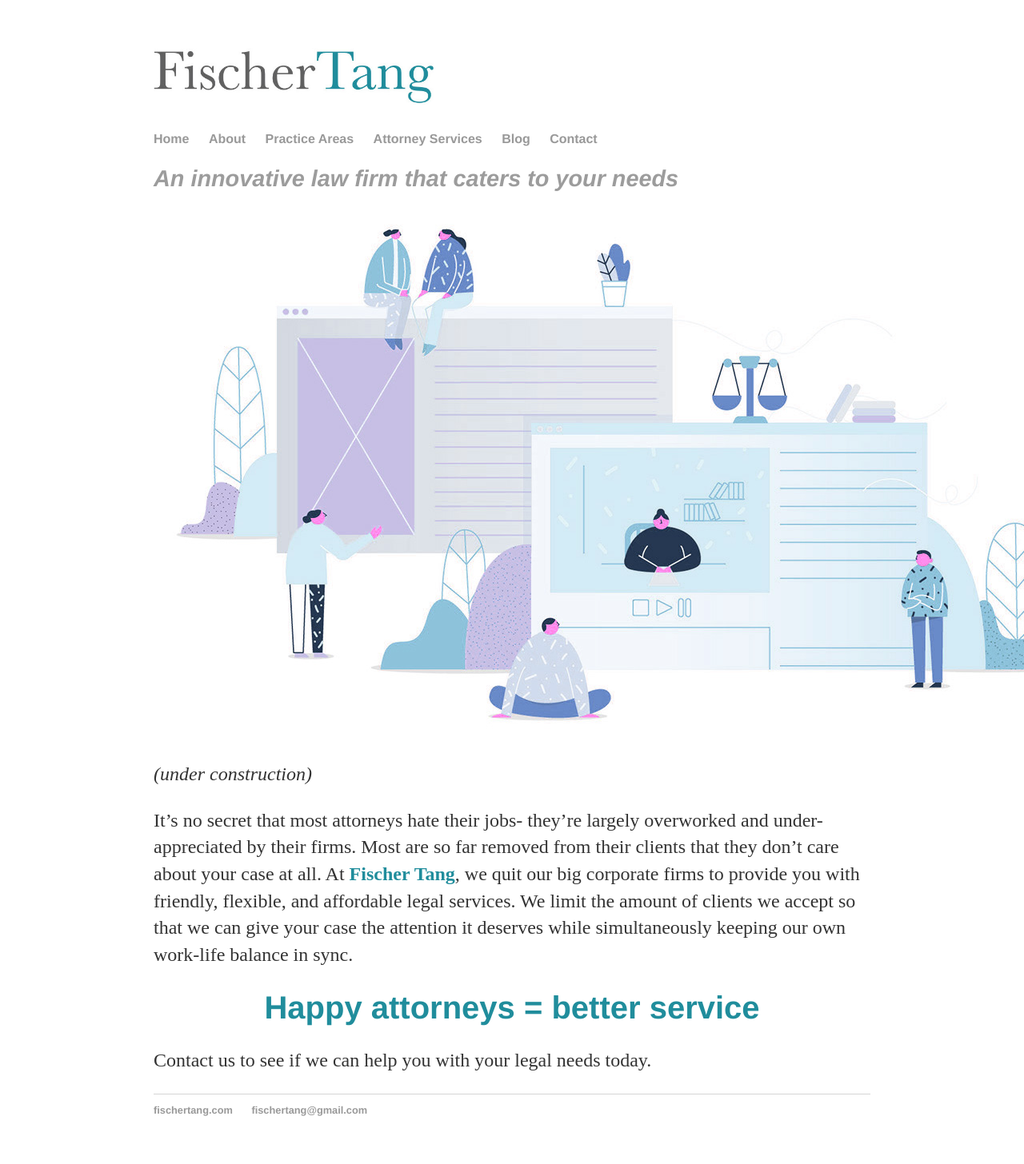
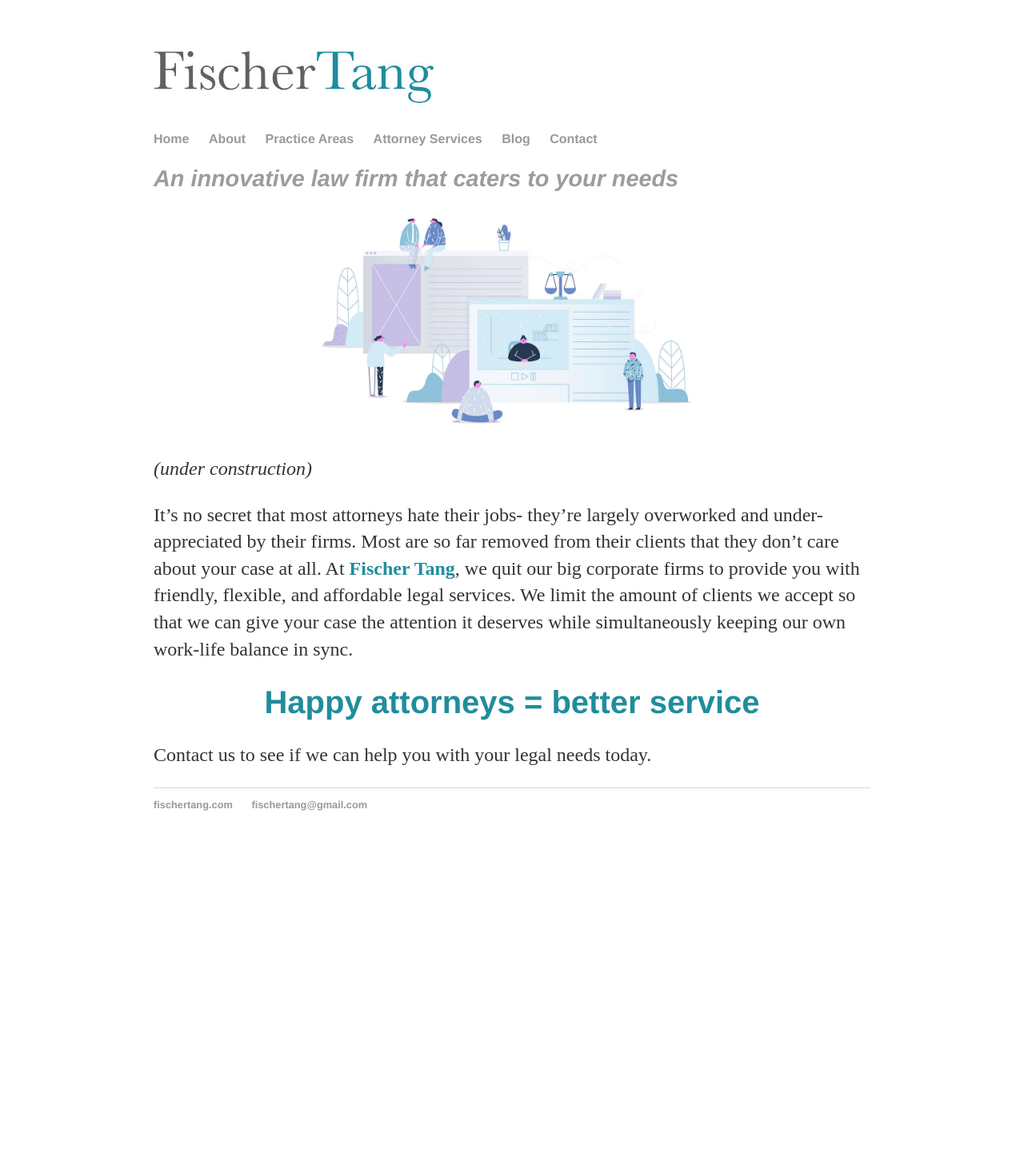
Before and after one commit to fischertang/fischertang.github.io, a Jekyll site: the page built from index.html, in a window 1280 px wide. Shown: the whole page at 80% size. Built offline with Jekyll 4.4.1, drawn with Linux system fonts in a browser that asks for light colours; after the commit the page ends 1074 px from its top, so only the background shows below that.

Commit message:
Update index.html

```diff
--- a/index.html
+++ b/index.html
@@ -7,7 +7,7 @@ title: Fischer Tang Posts
     		<div class="blurb">
 					<p></p>
 			<h2><i>An innovative law firm that caters to your needs</i></h2>
-			<p align=center><img src="images/splash.jpg"></p>
+			<p align=center><img src="images/splash.jpg" width=500px></p>
 				<p><i>(under construction) </i></p>
 				<p>It’s no secret that most attorneys hate their jobs- they’re largely overworked and under-appreciated by their firms. Most are so far removed from their clients that they don’t care about your case at all. At <b>Fischer Tang</b>, we quit our big corporate firms to provide you with  friendly, flexible, and affordable legal services. We limit the amount of clients we accept so that we can give your case the attention it deserves while simultaneously keeping our own work-life balance in sync.
 					<br><h1><center>Happy attorneys = better service</center></h1>
```
